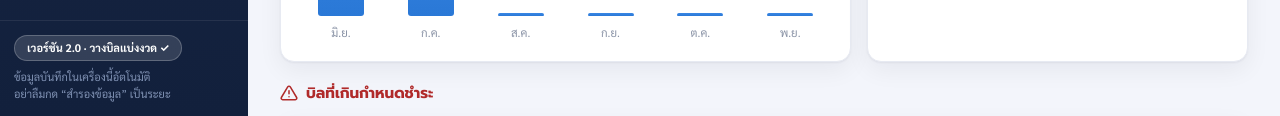
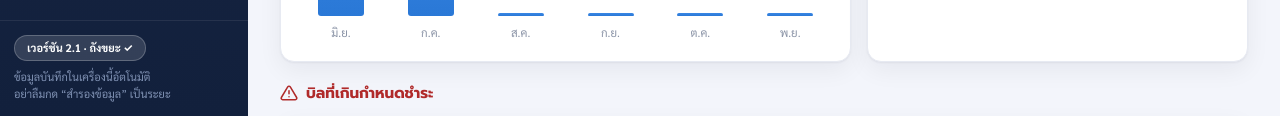
Before and after one commit to jgjaitrong/acc-7h3k9m2p, a plain HTML site: page index.html in a window 1280 px wide. Shown: the part 684-800 px from the top of the page. Drawn offline with nearby package versions, Linux system fonts and the light colour scheme.

Commit message:
Add files via upload

```diff
--- a/index.html
+++ b/index.html
@@ -311,7 +311,7 @@ th.sorth.on{color:var(--brand-d)}
       <div><b id="brandName">ระบบบัญชี</b><span id="brandSub">QT · INV · RC</span></div>
     </div>
     <nav class="nav" id="nav"></nav>
-    <div class="foot"><div style="display:inline-block;background:rgba(255,255,255,.14);border:1px solid rgba(255,255,255,.22);border-radius:20px;padding:4px 12px;font-weight:700;color:#fff;margin-bottom:8px">เวอร์ชัน 2.0 · วางบิลแบ่งงวด ✓</div><br>ข้อมูลบันทึกในเครื่องนี้อัตโนมัติ<br>อย่าลืมกด “สำรองข้อมูล” เป็นระยะ</div>
+    <div class="foot"><div style="display:inline-block;background:rgba(255,255,255,.14);border:1px solid rgba(255,255,255,.22);border-radius:20px;padding:4px 12px;font-weight:700;color:#fff;margin-bottom:8px">เวอร์ชัน 2.1 · ถังขยะ ✓</div><br>ข้อมูลบันทึกในเครื่องนี้อัตโนมัติ<br>อย่าลืมกด “สำรองข้อมูล” เป็นระยะ</div>
   </aside>
   <div class="main">
     <div class="top">
```
